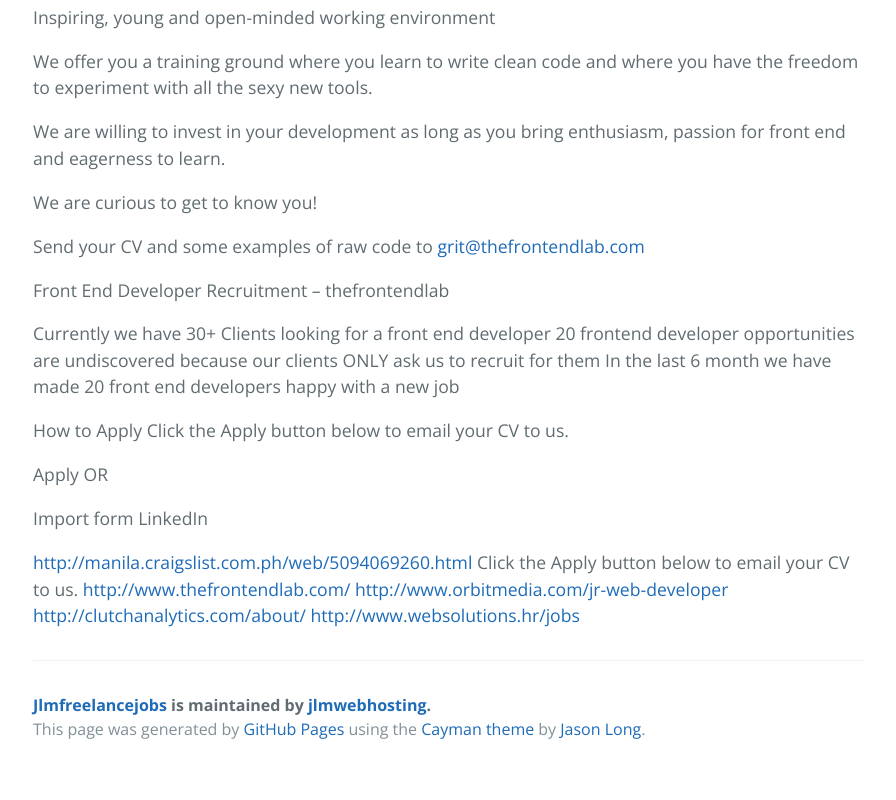
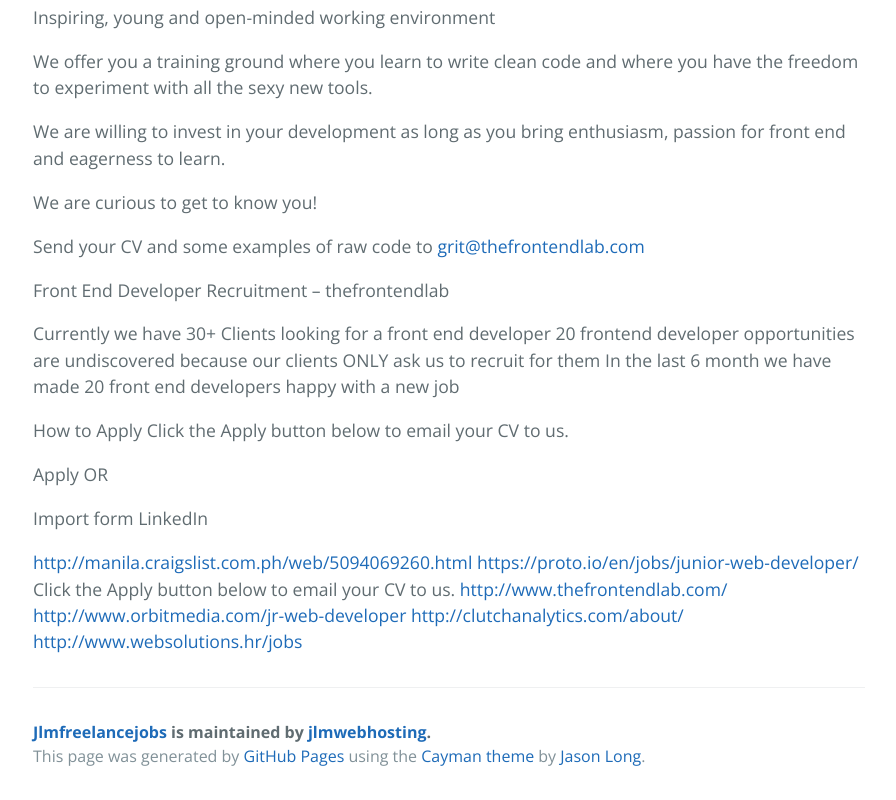
Before and after one commit to jlmwebhosting/jlmfreelancejobs, a plain HTML site: page index.html in a window 1280 px wide. Shown: the part 10507-11307 px from the top of the page, without its empty margins (191-1087 px from the left). Before the commit the page ends 11280 px from the top, so only its background shows below. Drawn offline with nearby package versions, Linux system fonts and the light colour scheme.

```diff
--- a/index.html
+++ b/index.html
@@ -432,6 +432,7 @@ OR</p>
 <p>Import form LinkedIn</p>
 
 <p><a href="http://manila.craigslist.com.ph/web/5094069260.html">http://manila.craigslist.com.ph/web/5094069260.html</a>
+<a href="https://proto.io/en/jobs/junior-web-developer/">https://proto.io/en/jobs/junior-web-developer/</a>
 Click the Apply button below to email your CV to us.
 <a href="http://www.thefrontendlab.com/">http://www.thefrontendlab.com/</a>
 <a href="http://www.orbitmedia.com/jr-web-developer">http://www.orbitmedia.com/jr-web-developer</a>
```
Also changed, not shown: params.json (+1 -1 lines).
